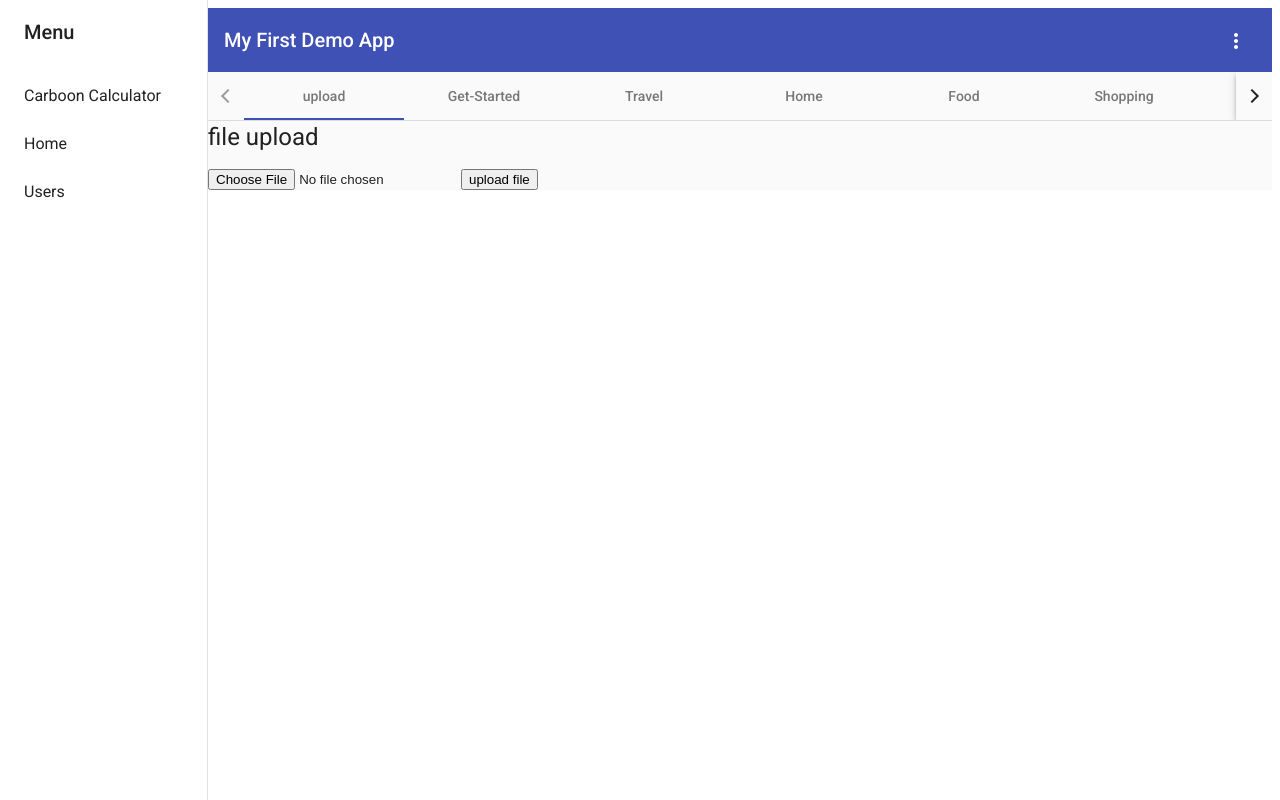
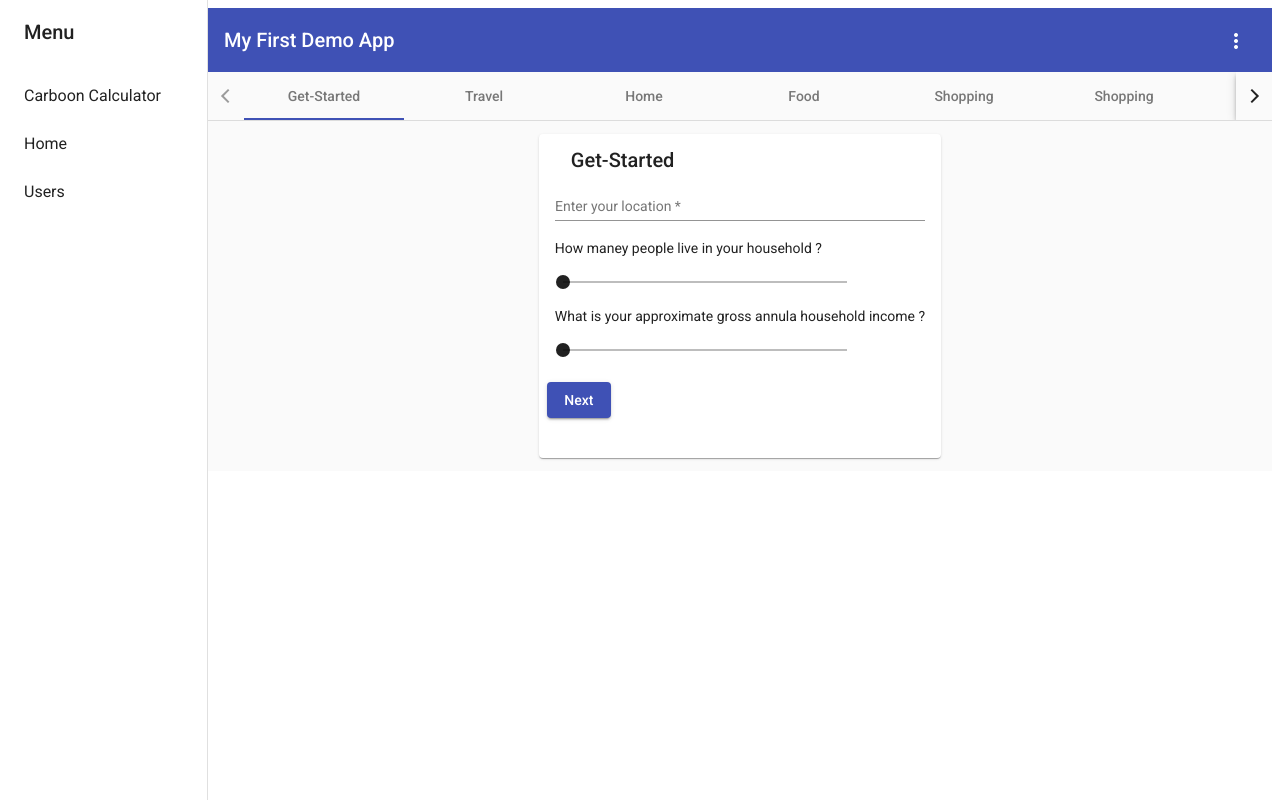
Before and after one commit to AnkitNaudiyal15/angularinfoapp, an Angular app: page /home in a window 1280 px wide. Built offline with nearby package versions, Linux system fonts and the light colour scheme.

Commit message:
update the first tab value

```diff
--- a/src/app/app.module.ts
+++ b/src/app/app.module.ts
@@ -32,6 +32,7 @@ import { CarbooncalculatorComponent } from './carbooncalculator/carbooncalculato
 
 import { HttpClientModule } from '@angular/common/http';
 
+import {MatSliderModule} from '@angular/material/slider';
 
 @NgModule({
   declarations: [
@@ -64,6 +65,7 @@ import { HttpClientModule } from '@angular/common/http';
     MatPaginatorModule,
     MatSortModule,
      HttpClientModule,
+     MatSliderModule
   ],
   providers: [],
   schemas: [CUSTOM_ELEMENTS_SCHEMA],
--- a/src/app/carbooncalculator/carbooncalculator.component.html
+++ b/src/app/carbooncalculator/carbooncalculator.component.html
@@ -1,14 +1,7 @@
-<mat-tab-group>
-
-    <mat-tab label="upload">
-        <h1>file upload</h1>
-        <input type="file" (change)="onFileSelected($event)">
-        <input type="button" (click)="onFileUpload()" value="upload file">
-    </mat-tab>
-
+<mat-tab-group [selectedIndex]="selectedIndex">
   <mat-tab label="Get-Started">
     <mat-grid-list cols="2" rowHeight="350px">
-            <mat-grid-tile  [colspan]="2" [rowspan]="1">
+      <mat-grid-tile [colspan]="2" [rowspan]="1">
         <mat-card class="dashboard-card">
           <mat-card-header>
             <mat-card-title>
@@ -17,13 +10,27 @@
           </mat-card-header>
           <mat-card-content class="dashboard-card-content">
             <div>
-                    <form class="example-form">
-
+              <form #f="ngForm" (ngSubmit)="onSubmit($event)" novalidate>
                 <mat-form-field class="example-full-width">
                   <mat-label>Enter your location</mat-label>
-                          <input matInput placeholder="Ex. Delhi"  [(ngModel)]="location" name="location" required>
+                  <input matInput placeholder="Ex. Delhi" [(ngModel)]="location" name="location" required>
                 </mat-form-field>
-                      </form></div>
+                <div>
+                  <mat-label>How maney people live in your household ?</mat-label>
+                </div>
+                <mat-slider thumbLabel [displayWith]="formatLabelperson" [(ngModel)]="person" name="person"
+                  tickInterval="1" min="0" max="5"></mat-slider>
+                <div>
+                  <mat-label>What is your approximate gross annula household income ?</mat-label>
+                </div>
+                <mat-slider thumbLabel [displayWith]="formatLabelincome" [(ngModel)]="salary" name="salary"
+                  tickInterval="20" min="0" max="120">
+                </mat-slider>
+                <mat-card-actions>
+                  <button mat-raised-button (o)="nextStep()" color="primary">Next</button>
+                </mat-card-actions>
+              </form>
+            </div>
           </mat-card-content>
         </mat-card>
       </mat-grid-tile>
@@ -32,10 +39,26 @@
 
 
   </mat-tab>
-    <mat-tab label="Travel"> Content 2 </mat-tab>
+
+
+  <mat-tab label="Travel">
+    <mat-card-actions>
+      <button mat-raised-button (click)="previousStep()" color="primary">Previous</button>
+    </mat-card-actions>
+    <mat-card-actions>
+      <button mat-raised-button (click)="nextStep()" color="primary">Next</button>
+    </mat-card-actions>
+  </mat-tab>
   <mat-tab label="Home"> Content 3 </mat-tab>
   <mat-tab label="Food"> Content 3 </mat-tab>
   <mat-tab label="Shopping"> Content 3 </mat-tab>
   <mat-tab label="Shopping"> Your Footprint </mat-tab>
   <mat-tab label="Take Action"> Take action </mat-tab>
+
+  <mat-tab label="upload">
+    <h1>file upload</h1>
+    <input type="file" (change)="onFileSelected($event)">
+    <input type="button" (click)="onFileUpload()" value="upload file">
+  </mat-tab>
+
 </mat-tab-group>
--- a/src/app/carbooncalculator/carbooncalculator.component.ts
+++ b/src/app/carbooncalculator/carbooncalculator.component.ts
@@ -1,5 +1,6 @@
 import { Component, OnInit } from '@angular/core';
 import { HttpClient } from '@angular/common/http';
+
 
 @Component({
   selector: 'app-carbooncalculator',
@@ -9,7 +10,11 @@ import { HttpClient } from '@angular/common/http';
 export class CarbooncalculatorComponent implements OnInit {
 
  location:string;
+ person:number;
+ salary:number;
+
  selectedFile: File = null;
+ selectedIndex: number = 0;
 
   constructor( private http: HttpClient) { }
 
@@ -28,4 +33,45 @@ export class CarbooncalculatorComponent implements OnInit {
         console.log(res);
     });
   }
+
+  formatLabelperson(value: number) {
+    if (value) {
+      // this.person = Math.round(value);
+      return Math.round(value) ;
+    }
+  }
+
+
+  formatLabelincome(value: number) {
+    if (value) {
+      // this.salary = Math.round(value);
+      return Math.round(value ) + 'k';
+    }
+  }
+
+
+  onSubmit(event){
+    console.log('start');
+    console.log(this.location);
+    console.log(this.salary);
+    console.log(this.person);
+    console.log('end');
+    if(this.location!=null && this.salary>0 && this.person>0){
+      this.nextStep();
+    }
+    //console.log(event);
+  }
+ nextStep() {
+    if (this.selectedIndex != 8) {
+      this.selectedIndex = this.selectedIndex + 1;
+    }
+    console.log(this.selectedIndex);
+  }
+
+  previousStep() {
+    if (this.selectedIndex != 0) {
+      this.selectedIndex = this.selectedIndex - 1;
+    }
+    console.log(this.selectedIndex);
+  }
 }
```
Lines whose indentation alone changed are shown as unchanged.
